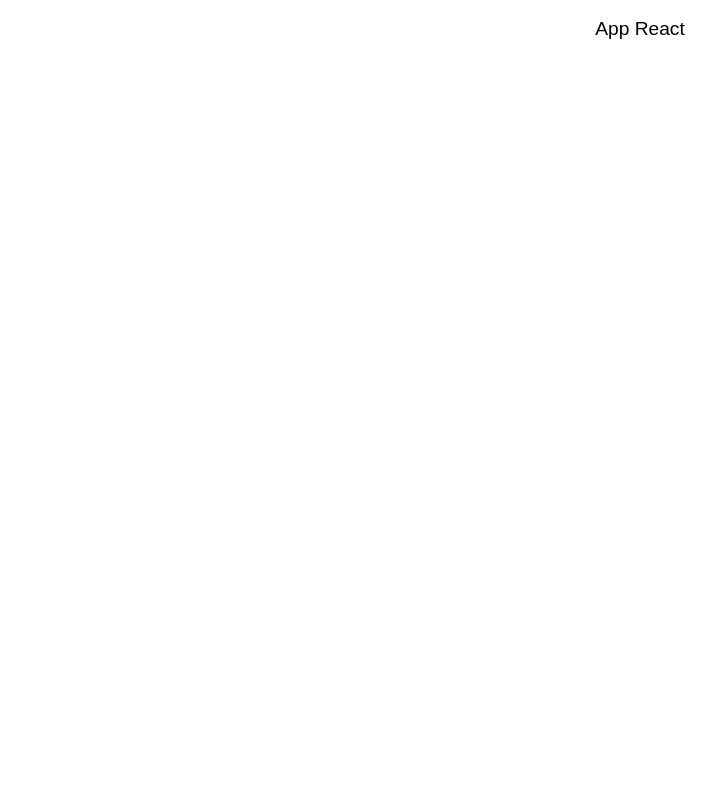
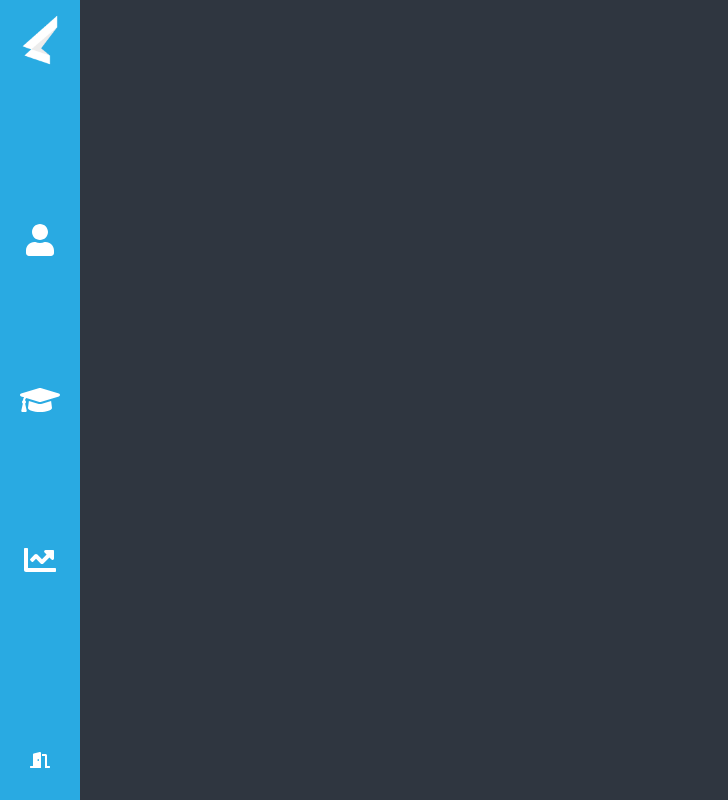
Before and after one commit to isabella232/fastrackOctobreFront, a React app: page / in a window 1280 px wide. Shown: the whole page, without its empty margins (0-728 px from the left). Built offline with nearby package versions, Linux system fonts and the light colour scheme.

Commit message:
feature/CreateNavComponent

```diff
--- a/src/components/App/app.scss
+++ /dev/null
@@ -1,5 +0,0 @@
-#app {
-  font-size: 1.2em;
-  text-align: center;
-  margin: 1em;
-}
--- a/src/components/App/index.js
+++ /dev/null
@@ -1,15 +0,0 @@
-// == Import : npm
-import React from 'react';
-
-// == Import : local
-import './app.scss';
-
-// == Composant
-const App = () => (
-  <div id="app">
-    App React
-  </div>
-);
-
-// == Export
-export default App;
--- /dev/null
+++ b/src/components/Nav/index.js
@@ -0,0 +1,33 @@
+// == Import : npm
+import React from 'react';
+import styled from '@emotion/styled';
+import { FontAwesomeIcon } from '@fortawesome/react-fontawesome';
+import { faUser, faGraduationCap, faChartLine, faDoorOpen } from '@fortawesome/free-solid-svg-icons';
+
+// Import local
+
+// CSS
+
+const Navbar = styled.div({
+  width: '80px', height: '100vh', background: '#29AAE2', display: 'flex', flexDirection: 'column', padding: '10rem 0', position: 'fixed',
+});
+
+const IconContainer = styled.div`width: 80px; height: 100vh; display: flex; justify-content: space-around; align-items: center; flex-direction: column;`;
+
+const Img = styled.img`width: 80px; position: absolute; top: 0;`;
+
+// == Composant
+const Nav = () => (
+  <Navbar>
+    <Img src="src/styles/img/Logo-LV.png" alt="" />
+    <IconContainer>
+      <a href="#"> <FontAwesomeIcon icon={faUser} style={{ color: '#FFF', width: '80px' }} size="2x" /></a>
+      <a href="#"> <FontAwesomeIcon icon={faGraduationCap} style={{ color: '#FFF', width: '80px' }} size="2x" /></a>
+      <a href="#"> <FontAwesomeIcon icon={faChartLine} style={{ color: '#FFF', width: '80px' }} size="2x" /></a>
+    </IconContainer>
+    <a href="#"> <FontAwesomeIcon icon={faDoorOpen} style={{ color: '#FFF', width: '80px', position: 'absolute', top: 'calc(100% - 48px)' }} size="1x" /></a>
+  </Navbar>
+);
+
+// == Export
+export default Nav;
--- a/src/index.js
+++ b/src/index.js
@@ -4,11 +4,11 @@ import { render } from 'react-dom';
 
 
 // == Import : local
-import App from 'src/components/App';
+import Nav from 'src/components/Nav';
 
 // == Render
 const rootComponent = (
-    <App />
+  <Nav />
 );
 
 // Le rendu de React => DOM
--- a/src/styles/index.scss
+++ b/src/styles/index.scss
@@ -2,4 +2,5 @@
 
 body {
   font-family: sans-serif;
+  background: #2F3640;
 }
```
Also changed, not shown: package.json (+8 -2 lines), src/styles/img/Logo-LV.png (added), 1 other file.
